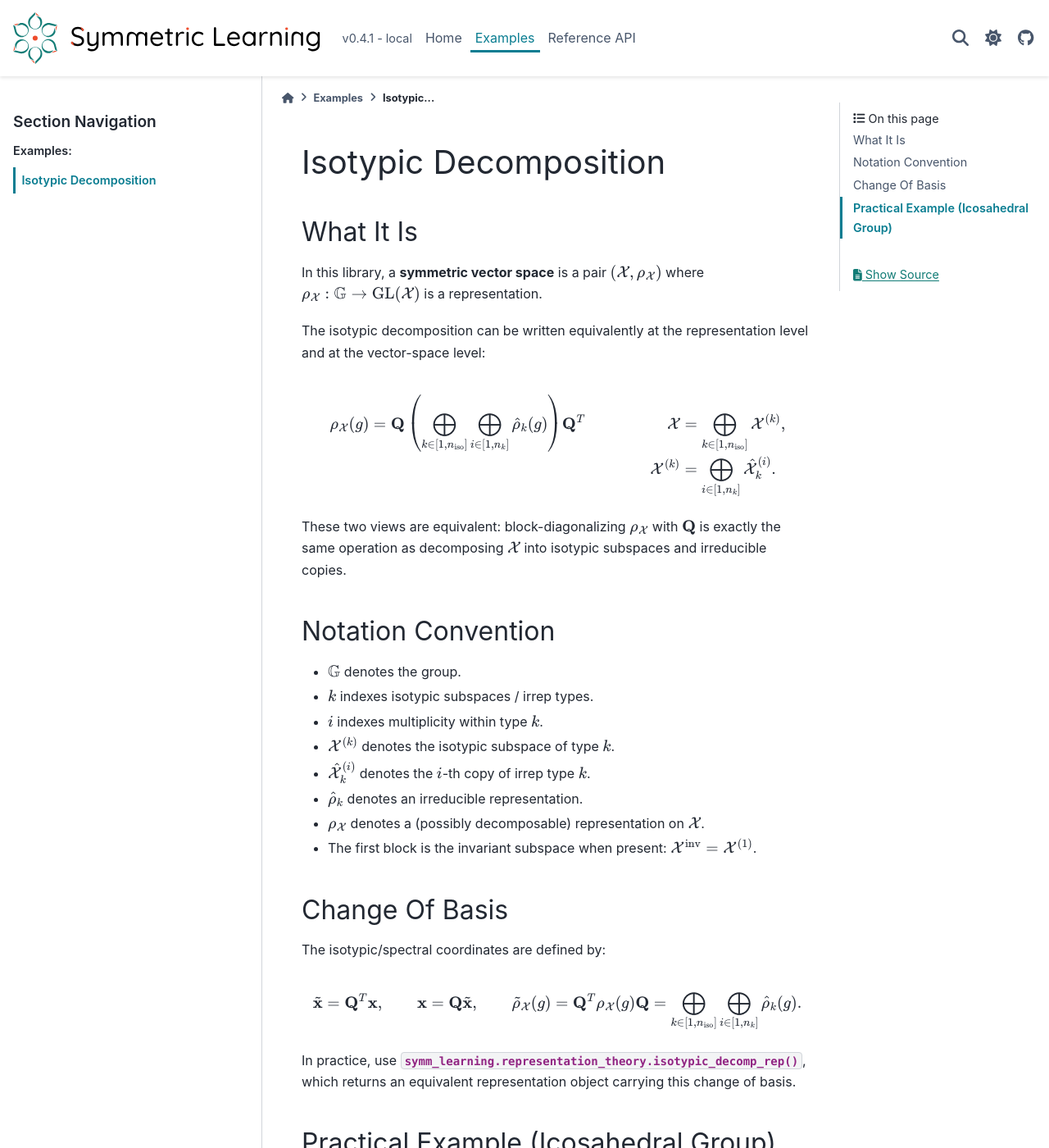
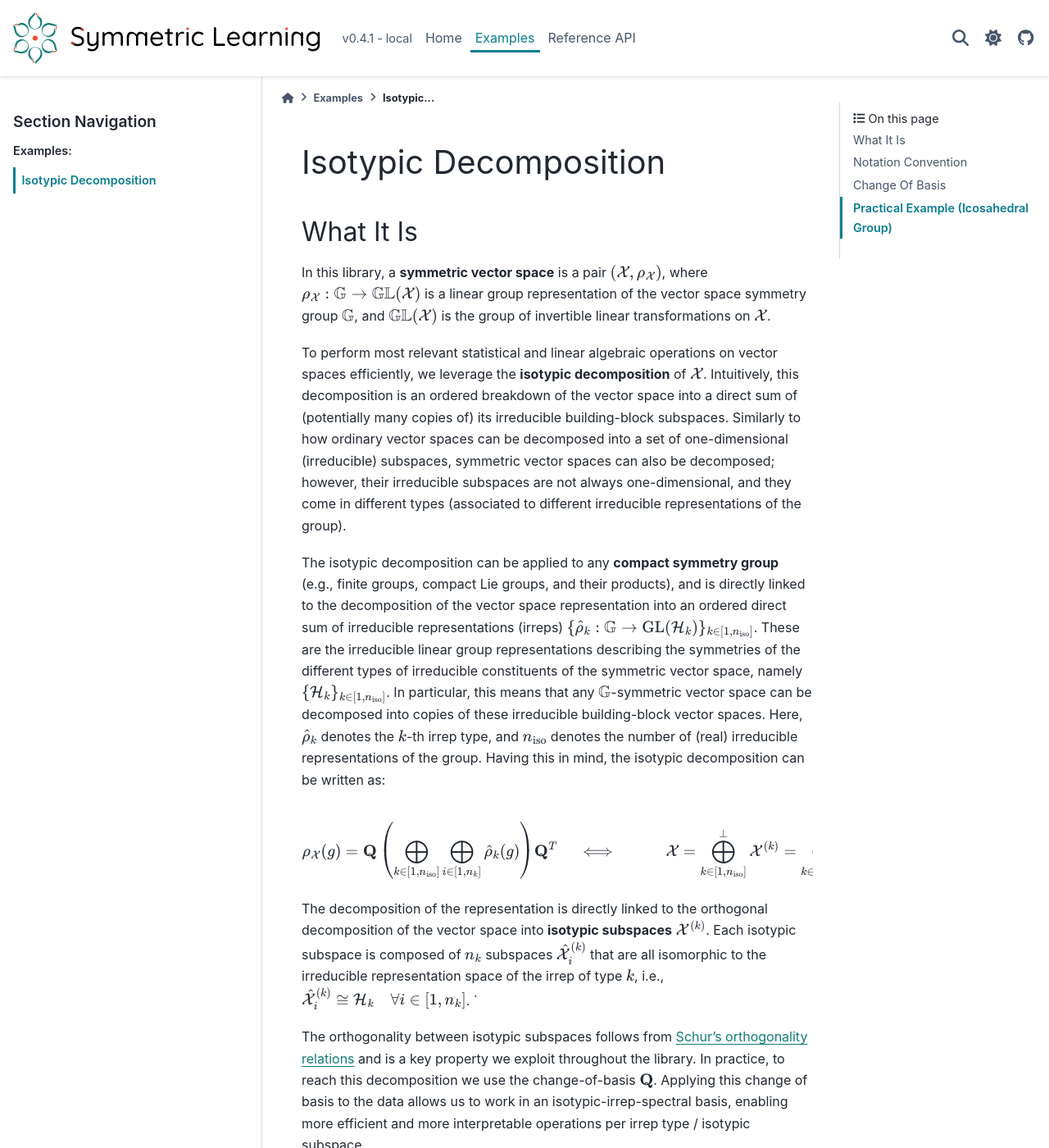
Before and after one commit to Danfoa/symmetric_learning, a Sphinx documentation site: the page built from docs/examples/isotypic_decomposition.rst, in a window 1280 px wide and 1400 px high. Shown: the whole window at 82% size. Built offline with Sphinx 7.4.7 and the PyData theme 0.15.4, drawn with Linux system fonts in a browser that asks for light colours; some of the changed text lies outside the part shown.

Commit message:
docs: enhanced isotypic decomposition docs.
- Added GitHub repository badge to README.md and index.rst
- Updated Sphinx configuration to remove unnecessary sidebar items
- Enhanced documentation for isotypic decomposition example

```diff
--- a/docs/conf.py
+++ b/docs/conf.py
@@ -96,7 +96,7 @@ html_theme_options = {
     "show_nav_level": 1,
     "navigation_depth": 4,
     "show_toc_level": 2,
-    "secondary_sidebar_items": ["page-toc", "sourcelink"],
+    "secondary_sidebar_items": ["page-toc"],
 }
 
 html_css_files = ["custom.css"]
--- a/docs/examples/isotypic_decomposition.rst
+++ b/docs/examples/isotypic_decomposition.rst
@@ -6,12 +6,11 @@ Isotypic Decomposition
 What It Is
 ----------
 
-In this library, a **symmetric vector space** is a pair
-:math:`(\mathcal{X}, \rho_{\mathcal{X}})` where
-:math:`\rho_{\mathcal{X}}:\mathbb{G}\to \mathrm{GL}(\mathcal{X})` is a representation.
+In this library, a **symmetric vector space** is a pair :math:`(\mathcal{X}, \rho_{\mathcal{X}})`, where :math:`\rho_{\mathcal{X}}:\mathbb{G}\to \mathbb{GL}(\mathcal{X})` is a linear group representation of the vector space symmetry group :math:`\mathbb{G}`, and :math:`\mathbb{GL}(\mathcal{X})` is the group of invertible linear transformations on :math:`\mathcal{X}`.
 
-The isotypic decomposition can be written equivalently at the representation level
-and at the vector-space level:
+To perform most relevant statistical and linear algebraic operations on vector spaces efficiently, we leverage the **isotypic decomposition** of :math:`\mathcal{X}`. Intuitively, this decomposition is an ordered breakdown of the vector space into a direct sum of (potentially many copies of) its irreducible building-block subspaces. Similarly to how ordinary vector spaces can be decomposed into a set of one-dimensional (irreducible) subspaces, symmetric vector spaces can also be decomposed; however, their irreducible subspaces are not always one-dimensional, and they come in different types (associated to different irreducible representations of the group).
+
+The isotypic decomposition can be applied to any **compact symmetry group** (e.g., finite groups, compact Lie groups, and their products), and is directly linked to the decomposition of the vector space representation into an ordered direct sum of irreducible representations (irreps) :math:`\{ \hat{\rho}_k: \mathbb{G} \to \mathrm{GL}(\mathcal{H}_k) \}_{k\in[1,n_{\text{iso}}]}`. These are the irreducible linear group representations describing the symmetries of the different types of irreducible constituents of the symmetric vector space, namely :math:`\{\mathcal{H}_k\}_{k\in[1,n_{\text{iso}}]}`. In particular, this means that any :math:`\mathbb{G}`-symmetric vector space can be decomposed into copies of these irreducible building-block vector spaces. Here, :math:`\hat{\rho}_k` denotes the :math:`k`-th irrep type, and :math:`n_{\text{iso}}` denotes the number of (real) irreducible representations of the group. Having this in mind, the isotypic decomposition can be written as:
 
 .. math::
    \begin{aligned}
@@ -21,37 +20,35 @@ and at the vector-space level:
    \bigoplus_{i\in[1,n_k]}
    \hat{\rho}_k(g)
    \right)\mathbf{Q}^T
-   \qquad
+   \quad\iff \quad
    &
    \mathcal{X}
-   &= \bigoplus_{k\in[1,n_{\text{iso}}]} \mathcal{X}^{(k)},
-   \\
-   &&
-   \mathcal{X}^{(k)}
-   &= \bigoplus_{i\in[1,n_k]} \hat{\mathcal{X}}_k^{(i)}.
+   &= \bigoplus_{k\in[1,n_{\text{iso}}]}^{\perp} \mathcal{X}^{(k)}
+   =
+    \bigoplus_{k\in[1,n_{\text{iso}}]}^{\perp}
+    \bigoplus_{i\in[1,n_k]} \hat{\mathcal{X}}_i^{(k)}.
    \end{aligned}
 
-These two views are equivalent: block-diagonalizing :math:`\rho_{\mathcal{X}}`
-with :math:`\mathbf{Q}` is exactly the same operation as decomposing
-:math:`\mathcal{X}` into isotypic subspaces and irreducible copies.
+The decomposition of the representation is directly linked to the orthogonal decomposition of the vector space into **isotypic subspaces** :math:`\mathcal{X}^{(k)}`. Each isotypic subspace is composed of :math:`n_k` subspaces :math:`\hat{\mathcal{X}}_i^{(k)}` that are all isomorphic to the irreducible representation space of the irrep of type :math:`k`, i.e., :math:`\hat{\mathcal{X}}_i^{(k)} \cong \mathcal{H}_{k} \quad \forall i \in [1,n_k]`. `
+
+The orthogonality between isotypic subspaces follows from `Schur's orthogonality relations <https://en.wikipedia.org/wiki/Schur_orthogonality_relations>`_ and is a key property we exploit throughout the library. In practice, to reach this decomposition we use the change-of-basis :math:`\mathbf{Q}`. Applying this change of basis to the data allows us to work in an isotypic-irrep-spectral basis, enabling more efficient and more interpretable operations per irrep type / isotypic subspace.
 
 Notation Convention
 -------------------
 
-- :math:`\mathbb{G}` denotes the group.
-- :math:`k` indexes isotypic subspaces / irrep types.
-- :math:`i` indexes multiplicity within type :math:`k`.
-- :math:`\mathcal{X}^{(k)}` denotes the isotypic subspace of type :math:`k`.
-- :math:`\hat{\mathcal{X}}_k^{(i)}` denotes the :math:`i`-th copy of irrep type :math:`k`.
-- :math:`\hat{\rho}_k` denotes an irreducible representation.
-- :math:`\rho_{\mathcal{X}}` denotes a (possibly decomposable) representation on :math:`\mathcal{X}`.
-- The first block is the invariant subspace when present:
-  :math:`\mathcal{X}^{\text{inv}}=\mathcal{X}^{(1)}`.
+- :math:`\mathbb{G}` denotes the symmetry group.
+- :math:`(\mathcal{X}, \rho_{\mathcal{X}})` denotes a :math:`\mathbb{G}`-symmetric vector space, where :math:`\rho_{\mathcal{X}}:\mathbb{G}\to \mathrm{GL}(\mathcal{X})` is a (possibly reducible) linear representation.
+- :math:`k` indexes **irrep types** / **isotypic components**, i.e., :math:`k\in[1,n_{\text{iso}}]`.
+- :math:`i` indexes the **multiplicity copies** within type :math:`k`, i.e., :math:`i\in[1,n_k]`.
+- :math:`\hat{\rho}_k:\mathbb{G}\to \mathrm{GL}(\mathcal{H}_k)` denotes the irrep of type :math:`k` with the associated irreducible vector space :math:`\mathcal{H}_k`.
+- :math:`\mathcal{X}^{(k)}` denotes the isotypic subspace of type :math:`k`, composed of (potentially many) copies of spaces isomorphic to :math:`\mathcal{H}_k`.
+- :math:`\hat{\mathcal{X}}_i^{(k)}` denotes the :math:`i`-th irreducible copy of type :math:`k`, with :math:`\hat{\mathcal{X}}_i^{(k)} \cong \mathcal{H}_k`.
+- By convention, when present, the first isotypic block corresponds to the trivial (invariant) representation: :math:`\mathcal{X}^{\text{inv}}=\mathcal{X}^{(1)}` (equivalently, :math:`\hat{\rho}_1 = \hat{\rho}_{\text{tr}}` is the trivial irrep).
 
 Change Of Basis
 ---------------
 
-The isotypic/spectral coordinates are defined by:
+Taking data representations to the isotypic-irrep-spectral basis is done via the orthogonal change-of-basis operator :math:`\mathbf{Q}`:
 
 .. math::
    \tilde{\mathbf{x}} = \mathbf{Q}^T\mathbf{x},
@@ -62,8 +59,7 @@ The isotypic/spectral coordinates are defined by:
    = \mathbf{Q}^T\rho_{\mathcal{X}}(g)\mathbf{Q}
    = \bigoplus_{k\in[1,n_{\text{iso}}]}\bigoplus_{i\in[1,n_k]}\hat{\rho}_k(g).
 
-In practice, use :func:`symm_learning.representation_theory.isotypic_decomp_rep`,
-which returns an equivalent representation object carrying this change of basis.
+In practice, given any linear group representation, you can use :func:`symm_learning.representation_theory.isotypic_decomp_rep`, to obtain an equivalent representation exposing the change-of-basis operator :math:`\mathbf{Q}`.
 
 Practical Example (Icosahedral Group)
 -------------------------------------
--- a/docs/index.rst
+++ b/docs/index.rst
@@ -8,6 +8,9 @@
    <p align="center">
      <a href="https://pypi.org/project/symm-learning/">
        <img src="https://img.shields.io/pypi/v/symm-learning.svg?logo=pypi" alt="PyPI version">
+     </a>
+     <a href="https://github.com/Danfoa/symmetric_learning">
+       <img src="https://img.shields.io/badge/GitHub-Repository-181717?logo=github&logoColor=white" alt="GitHub repository">
      </a>
      <a href="https://github.com/Danfoa/symmetric_learning/actions/workflows/tests.yaml">
        <img src="https://img.shields.io/badge/python-3.8%20--%203.12-blue?logo=pypy&logoColor=white" alt="Python Version">
```
Also changed, not shown: README.md (+3 -0 lines).
